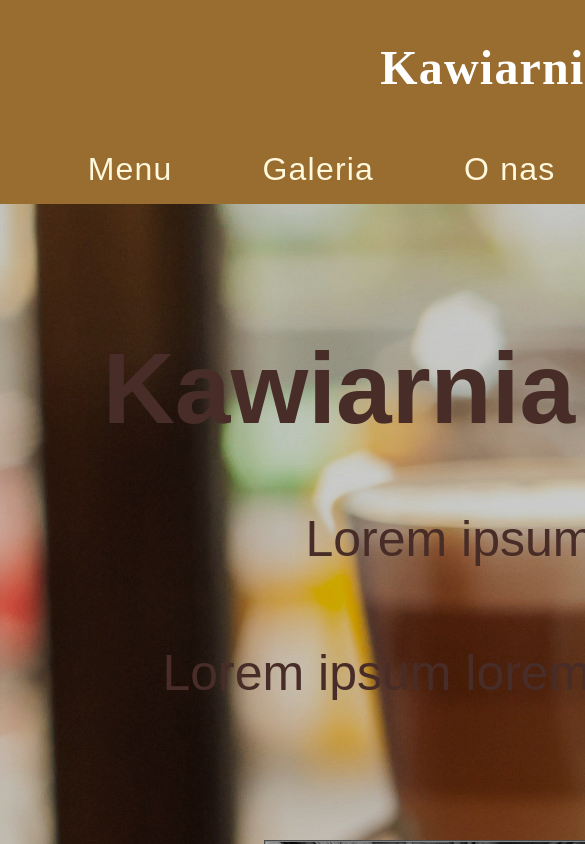
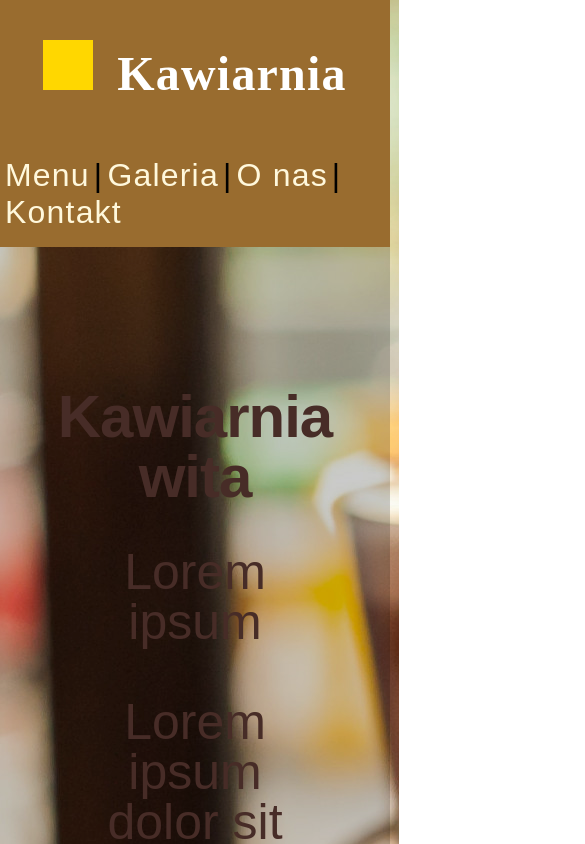
Before and after one commit to MarcinCzernek/cafe_page, a React (Create React App) app: page / in a window 390 px wide. Shown: the top 844 px of the page, 585 px wide, since content can reach past the window. Built offline with nearby package versions, Linux system fonts and the light colour scheme.

Commit message:
Added responsive view for mobile devices

```diff
--- a/public/index.html
+++ b/public/index.html
@@ -25,7 +25,7 @@
       work correctly both with client-side routing and a non-root public URL.
       Learn how to configure a non-root public URL by running `npm run build`.
     -->
-    <title>React App</title>
+    <title>Kawiarnia</title>
   </head>
   <body>
     <noscript>You need to enable JavaScript to run this app.</noscript>
--- a/src/components/Content.css
+++ b/src/components/Content.css
@@ -25,8 +25,8 @@
     font-size: 1.6em;
 }
 .Content_map img{
-    height: 222px;
-    weight: 222px;
+    height: 435px;
+    weight: 435px;
 }
 .Content_map p{
     text-align: center;
@@ -35,12 +35,20 @@
 
 }
 @media only screen and (max-width: 700px){
+    .Content .Content_icons{
+        display: flex;
+        flex-direction: column;
+        padding: 10px;
+        text-align: center;
+        text-justify: auto;
+        font-size:  1.2em;
+    }
     .Content_map img{
-        height: 422px;
-        weight: 422px;
+        height: 222px;
+        weight: 222px;
     }
     .Content_map p{
-       margin-left: 210px;
-        margin-right: 210px;
+       margin-left: 40px;
+       margin-right: 40px;
     }
 }
--- a/src/components/Footer.css
+++ b/src/components/Footer.css
@@ -26,5 +26,15 @@ h2{
 @media only screen and (max-width: 700px){
     .Footer{
 flex-direction: column;
+justify-content: center;
+align-items: center;
+text-align: center;
     }
+    .author{
+        margin-right: 0px;
+    }
+    .upper{
+        margin-left: 0px;
+    }
+
 }
--- a/src/components/Heading.css
+++ b/src/components/Heading.css
@@ -9,13 +9,13 @@
 .Heading h2{
     color: white;
     font-size: 3em;
-    margin-left: 90px;
+    margin-left: 50px;
     font-family: "Reem Kufi";
 }
  li{
    display: inline-block;
-    margin-right: 90px;
-    font-size: 2em;
+   margin-right: 90px;
+   font-size: 2em;
 }
 a{
     text-decoration: none;
@@ -44,10 +44,41 @@ button:hover{
     .Heading{
         position: relative;
         flex-direction: column;
+        justify-content: center;
     }
-    button{
+    .Heading h2{
+        margin-left: 0px;
+    }
+    .Heading ul{
+        padding-left: 5px;
+        margin-right: 0px;
+      }
+    .Heading li{
+      padding-left: 0px;
+      margin-right: 0px;
+    }
+    .Heading li:not(:nth-child(4)):after{
+        content: '|';
+        margin-left: 4px;
+        margin-right: 4px;
+      }
+      .Heading button{
         display: none;
         /* position: absolute;
         right: 70px; */
     }
+    .Heading h2:before{
+        content: '';
+        display: inline-block;
+        margin-right: .5em;
+        font: normal normal normal 14px/1 FontAwesome;
+        font-size: inherit;
+        text-rendering: auto;
+        -webkit-font-smoothing: antialiased;
+        -moz-osx-font-smoothing: grayscale;
+        transform: translate(0, 0);
+        background-color: gold;
+        width: 50px;
+        height: 50px;
+    }
 }
--- a/src/components/Main.css
+++ b/src/components/Main.css
@@ -9,7 +9,7 @@ main{
     line-height: 34px;
     color: #472c27;
 }
-.Timeline{
+.timeline{
     margin-bottom: 150px;
 }
 main .slide_container{
@@ -50,6 +50,18 @@ img:hover{
     }
     .Main h1{
         text-align: center;
+        font-size: 60px;
+        letter-spacing:-1px;
+        line-height: 100%;
+        font-style: bold;
+    }
+    main p{
+        font-size: 50px;
+        line-height: 100%;
+        margin-top: 0px;
 
     }
+    .timeline{
+        margin-bottom: 100px;
+    }
 }
--- a/src/components/Main.js
+++ b/src/components/Main.js
@@ -5,7 +5,7 @@ import cafe3 from "../assets/images/cafe3.jpg";
 
 const Main = () =>{
     return(
-    <main className="Main"><h1>Kawiarnia wita</h1><p>Lorem ipsum</p><p className="Timeline">Lorem ipsum lorem ipsum</p>
+    <main className="Main"><h1>Kawiarnia wita</h1><p>Lorem ipsum</p><p className="timeline">Lorem ipsum dolor sit</p>
 
         <div className="slide_container">
             <div className="slide">
--- a/src/components/Section.css
+++ b/src/components/Section.css
@@ -33,18 +33,22 @@
   display: grid;
   grid-template-columns: auto;
   background-color: saddlebrown;
-  padding: 100px 50px 100px 50px;
+  padding: 10px 10px 10px 10px;
   counter-reset: section;
   color: white;
  }
  .img_container{
   display: flex;
   align-items: center;
-  flex-direction: row;
-  row-gap: 101px;
+  flex-direction: column;
+  row-gap: 0px;
   background-color: saddlebrown;
-  padding: 50px 50px 50px 50px;
+  padding: 40px 40px 40px 40px;
   content: counter(section);
+ }
+ .img_container img{
+    width: 300px;
+    height:250px;
  }
 
  }
--- a/src/index.css
+++ b/src/index.css
@@ -5,8 +5,8 @@ body {
   font-family: 'Fira Code', sans-sherif;
   background-image: url("assets/images/main_image.jpg");
   backdrop-filter: brightness(80%);
-  min-width: 900px;
-  min-height: 900px;
+  max-height: 21100px;
+
 }
 code {
   font-family: source-code-pro, Menlo, Monaco, Consolas, 'Courier New',
```
Also changed, not shown: 1 other file (tests, documents, lock files or other folders).
